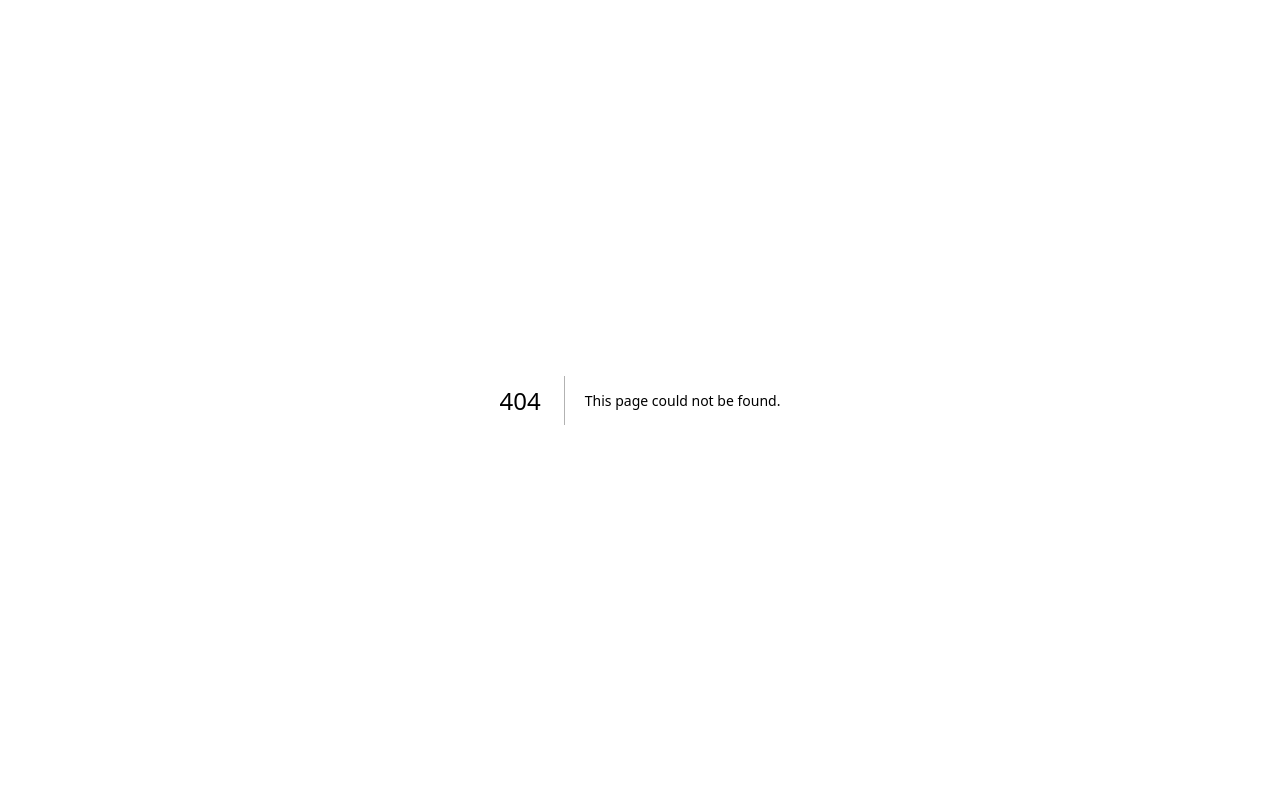
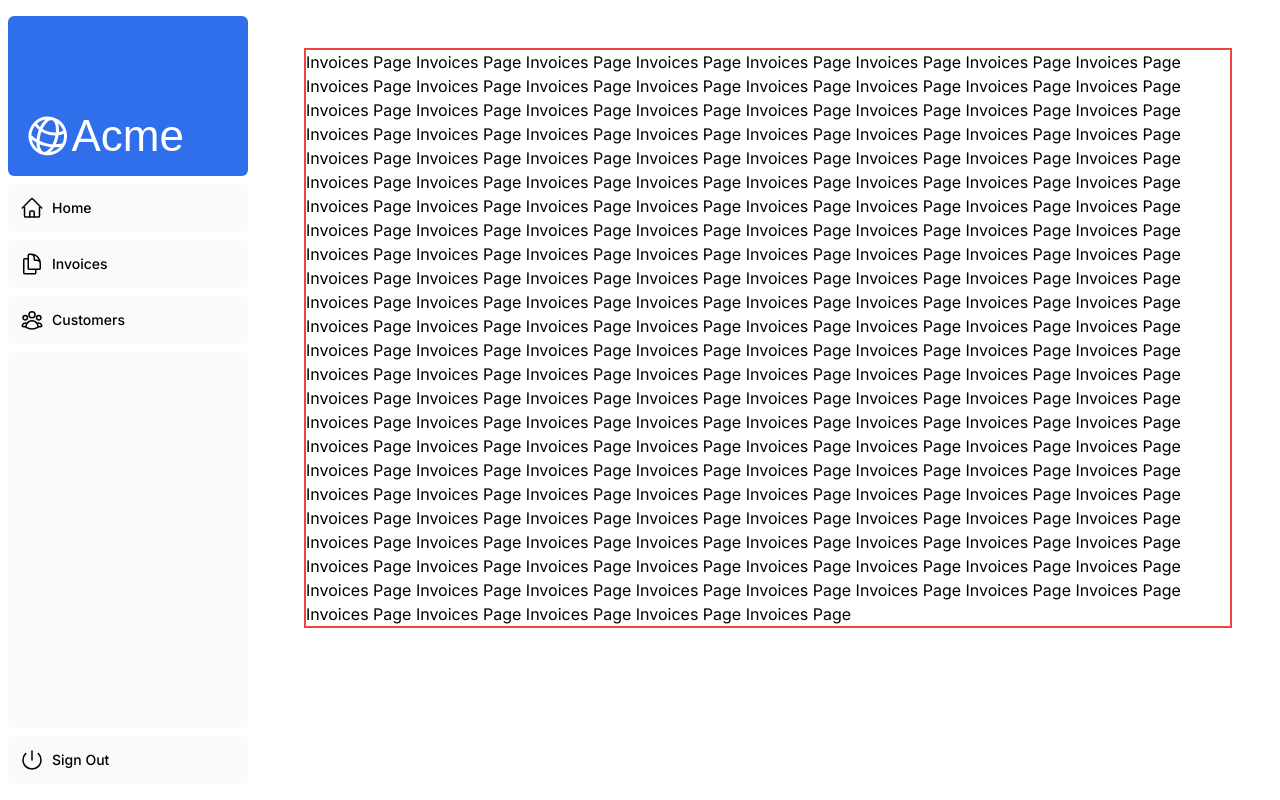
Before and after one commit to Cho-Jeongmin/nextjs-dashboard-app, a Next.js app: page /dashboard/invoices in a window 1280 px wide. Before the commit this address had no page. Built offline with nearby package versions, Linux system fonts and the light colour scheme; a web font is replaced by a local one.

Commit message:
Chapter 4: Create Layouts and Pages

```diff
--- /dev/null
+++ b/app/dashboard/customers/page.tsx
@@ -0,0 +1,3 @@
+export default function Page() {
+  return <p>Customers Page</p>;
+}
--- /dev/null
+++ b/app/dashboard/invoices/page.tsx
@@ -0,0 +1,44 @@
+export default function Page() {
+  return (
+    <p className="border-2 border-solid border-red-500">
+      Invoices Page Invoices Page Invoices Page Invoices Page Invoices Page
+      Invoices Page Invoices Page Invoices Page Invoices Page Invoices Page
+      Invoices Page Invoices Page Invoices Page Invoices Page Invoices Page
+      Invoices Page Invoices Page Invoices Page Invoices Page Invoices Page
+      Invoices Page Invoices Page Invoices Page Invoices Page Invoices Page
+      Invoices Page Invoices Page Invoices Page Invoices Page Invoices Page
+      Invoices Page Invoices Page Invoices Page Invoices Page Invoices Page
+      Invoices Page Invoices Page Invoices Page Invoices Page Invoices Page
+      Invoices Page Invoices Page Invoices Page Invoices Page Invoices Page
+      Invoices Page Invoices Page Invoices Page Invoices Page Invoices Page
+      Invoices Page Invoices Page Invoices Page Invoices Page Invoices Page
+      Invoices Page Invoices Page Invoices Page Invoices Page Invoices Page
+      Invoices Page Invoices Page Invoices Page Invoices Page Invoices Page
+      Invoices Page Invoices Page Invoices Page Invoices Page Invoices Page
+      Invoices Page Invoices Page Invoices Page Invoices Page Invoices Page
+      Invoices Page Invoices Page Invoices Page Invoices Page Invoices Page
+      Invoices Page Invoices Page Invoices Page Invoices Page Invoices Page
+      Invoices Page Invoices Page Invoices Page Invoices Page Invoices Page
+      Invoices Page Invoices Page Invoices Page Invoices Page Invoices Page
+      Invoices Page Invoices Page Invoices Page Invoices Page Invoices Page
+      Invoices Page Invoices Page Invoices Page Invoices Page Invoices Page
+      Invoices Page Invoices Page Invoices Page Invoices Page Invoices Page
+      Invoices Page Invoices Page Invoices Page Invoices Page Invoices Page
+      Invoices Page Invoices Page Invoices Page Invoices Page Invoices Page
+      Invoices Page Invoices Page Invoices Page Invoices Page Invoices Page
+      Invoices Page Invoices Page Invoices Page Invoices Page Invoices Page
+      Invoices Page Invoices Page Invoices Page Invoices Page Invoices Page
+      Invoices Page Invoices Page Invoices Page Invoices Page Invoices Page
+      Invoices Page Invoices Page Invoices Page Invoices Page Invoices Page
+      Invoices Page Invoices Page Invoices Page Invoices Page Invoices Page
+      Invoices Page Invoices Page Invoices Page Invoices Page Invoices Page
+      Invoices Page Invoices Page Invoices Page Invoices Page Invoices Page
+      Invoices Page Invoices Page Invoices Page Invoices Page Invoices Page
+      Invoices Page Invoices Page Invoices Page Invoices Page Invoices Page
+      Invoices Page Invoices Page Invoices Page Invoices Page Invoices Page
+      Invoices Page Invoices Page Invoices Page Invoices Page Invoices Page
+      Invoices Page Invoices Page Invoices Page Invoices Page Invoices Page
+      Invoices Page Invoices Page Invoices Page Invoices Page
+    </p>
+  );
+}
--- /dev/null
+++ b/app/dashboard/layout.tsx
@@ -0,0 +1,12 @@
+import SideNav from "../ui/dashboard/sidenav";
+
+export default function Layout({ children }: { children: React.ReactNode }) {
+  return (
+    <div className="flex h-screen flex-col md:flex-row md:overflow-hidden">
+      <div className="flex-none w-full md:w-64">
+        <SideNav />
+      </div>
+      <div className="grow p-6 md:overflow-y-auto md:p-12">{children}</div>
+    </div>
+  );
+}
--- /dev/null
+++ b/app/dashboard/page.tsx
@@ -0,0 +1,3 @@
+export default function Page() {
+  return <p>Dashboard Page</p>;
+}
```
Also changed, not shown: app/ui/dashboard/sidenav.tsx (+4 -4 lines).
